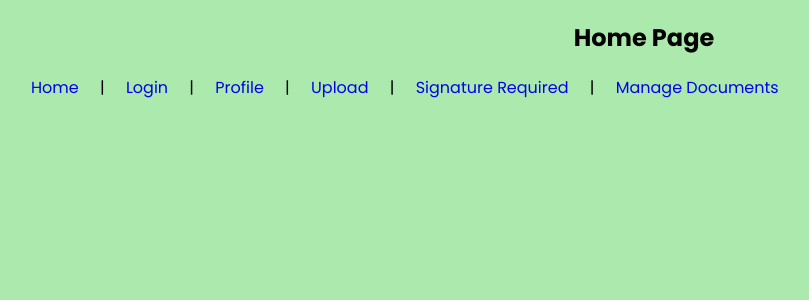
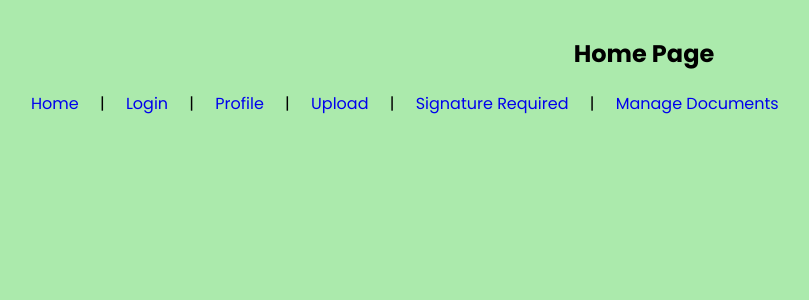
Before and after one commit to jamesolesen911/179-StingerSign, a React (Create React App) app in the folder stingersign/: page /homepage in a window 1280 px wide. Shown: the top 300 px of the page, without its empty margins (6-815 px from the left). Built offline with nearby package versions, Linux system fonts and the light colour scheme.

Commit message:
fixed login and homepage also

```diff
--- a/stingersign/src/components/Homepage.js
+++ b/stingersign/src/components/Homepage.js
@@ -4,6 +4,7 @@ import { Link } from "react-router-dom";
 export default function Homepage() {
 
   return (
+    <main style={{ padding: "1rem 0" }}>
     <div>
       <h2> Home Page </h2>
 
@@ -14,5 +15,6 @@ export default function Homepage() {
       <Link to="/signature"style={{textDecoration:"none"}}>Signature Required</Link> |{" "}
       <Link to="/ManageDocument"style={{textDecoration:"none"}}>Manage Documents</Link>
     </div>
+    </main>
   );
 }
--- a/stingersign/src/components/Login.js
+++ b/stingersign/src/components/Login.js
@@ -54,6 +54,7 @@ export default function Login() {
   };
 
   return (
+    <main style={{ padding: "1rem 0" }}>
     <div>
       <h2 className="login-header"> Stinger-Sign Log In </h2>
       <form onSubmit={handleSubmit}>
@@ -91,5 +92,6 @@ export default function Login() {
         <p>Click here if already logged in</p>
       </Link>
     </div>
+    </main>
   );
 }
```
